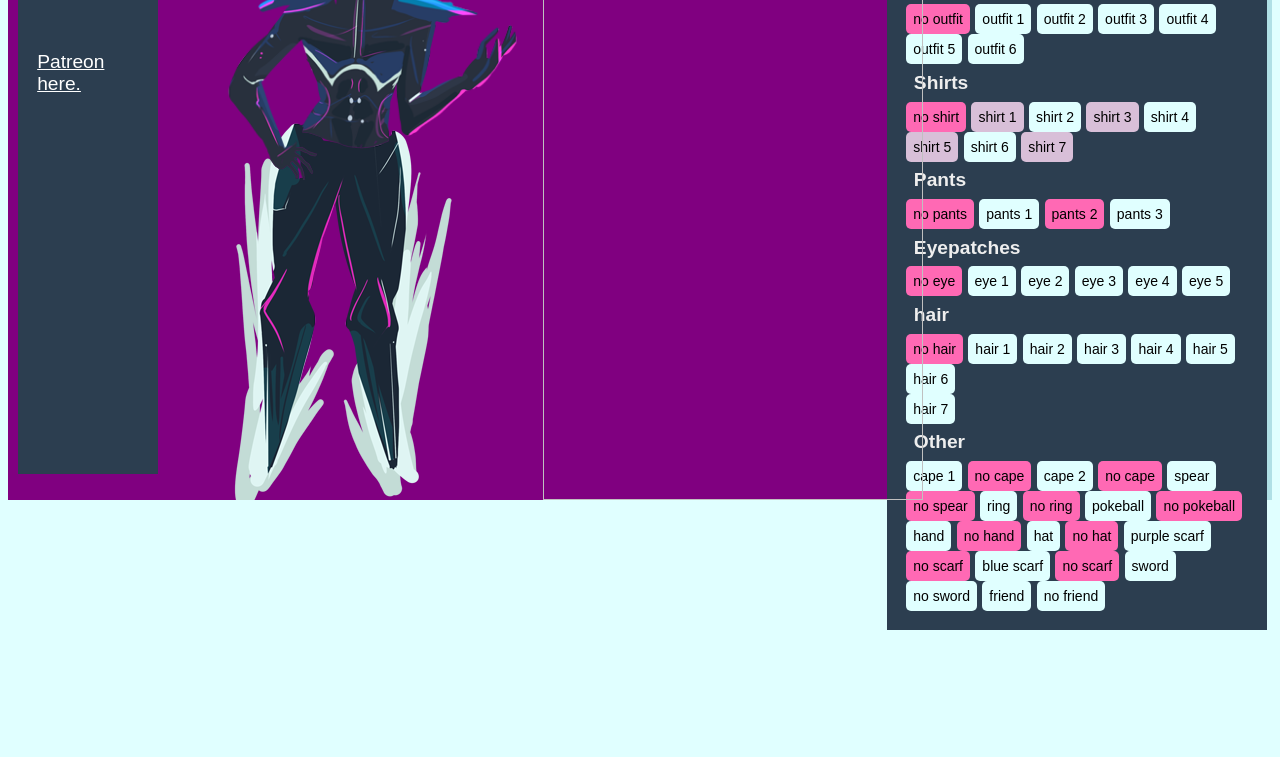
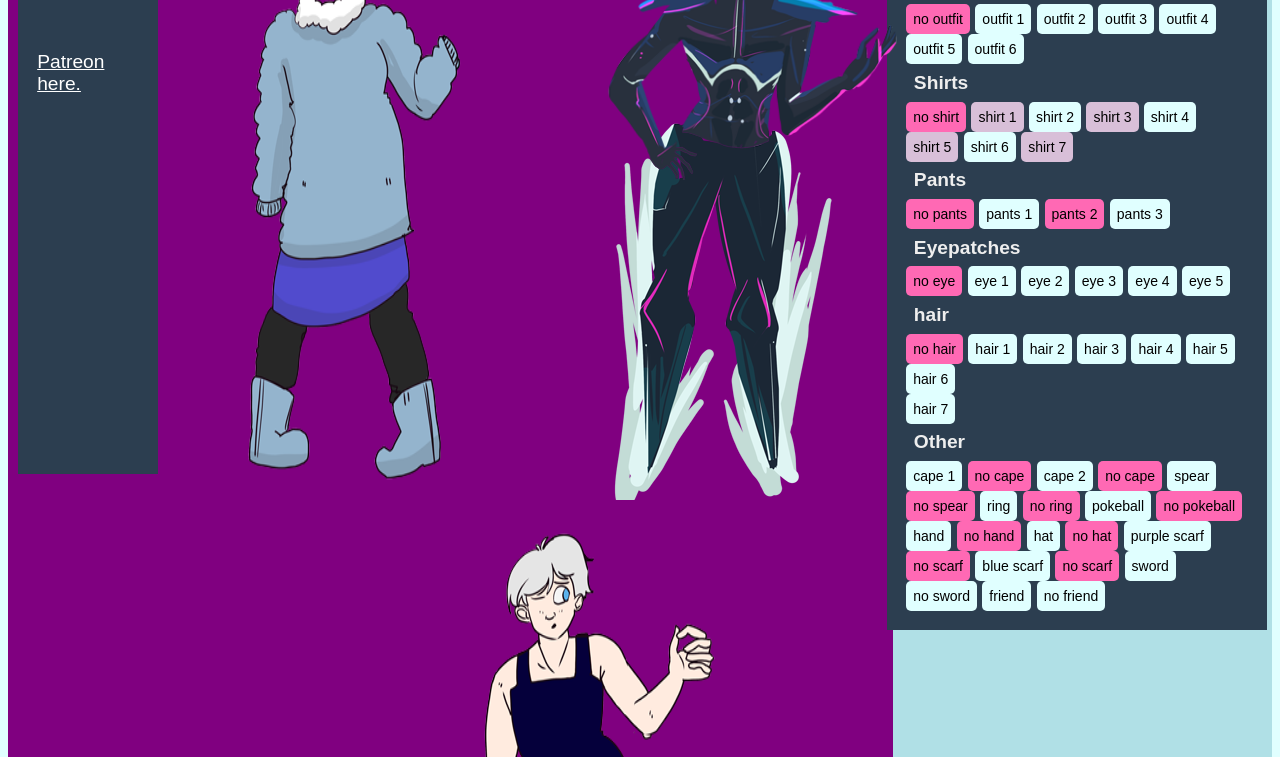
Before and after one commit to jessthebp/jestershark, a plain HTML site: page dressupgames/dressupvixul/vixuldressup.html in a window 1280 px wide. Shown: the part 374-1131 px from the top of the page. Before the commit the page ends 1024 px from the top, so only its background shows below. Drawn offline with Linux system fonts and the light colour scheme; files whose address does not match are found by name.

Commit message:
Update vixuldressup.html

```diff
--- a/dressupgames/dressupvixul/vixuldressup.html
+++ b/dressupgames/dressupvixul/vixuldressup.html
@@ -109,10 +109,11 @@
   </ul>
   <br>
     <div class="outfit_display" >
+     <img id="outfit" src="outfit1.png" alt="top" height="627px" width="380px" />
      <img id="top" src="top1.png" alt="top" height="627px" width="380px" />
   <img id="pant" src="bottoms1.png" alt="bottoms" height="627px" width="380px" >
  <img id="eye" src="none.png" height="627px" width="380px"  >
-          <img id="character" src="liobase.png" alt="lio" height="627px" width="380px"/>
+          <img id="character" src="vixuldressupbase.png" alt="vixul" height="627px" width="380px"/>
   <img class="things" id="ac1" src="none.png" height="627px" width="380px"  >
   <img class="things" id="ac2" src="none.png" height="627px" width="380px"  >
   <img class="things" id="ac3" src="none.png" height="627px" width="380px"  >
```
